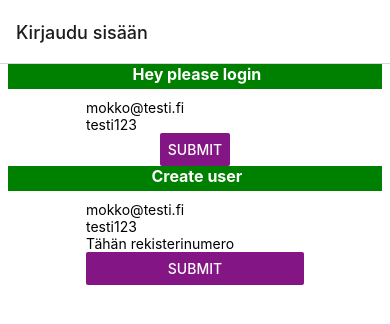
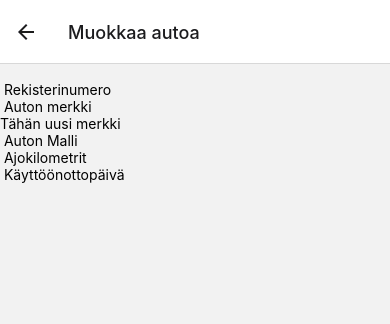
Before and after one commit to TVT21KMO-Mobiilikehitysprojekti-R6/Jaska, a React Native app: screen /editCar in a window 390 px wide. Shown: the top 324 px of the page. Built offline with nearby package versions, Linux system fonts and the light colour scheme.

Commit message:
Muopkkasnapin toiminta ja editCar sivu

```diff
--- a/App.js
+++ b/App.js
@@ -7,6 +7,7 @@ import MainPage from './components/MainPage';
 import StartPage from './components/StartPage';
 import AddNewEvent from './components/AddNewEvent';
 import { firestone } from './firebase/Config'
+import editCar from './components/editCar';
 
 
 export default function App() {
@@ -38,6 +39,13 @@ export default function App() {
           component={AddNewEvent}
           options={{title: 'Luo uusi tapahtuma'}}
           />
+          <Stack.Screen
+          name="editCar"
+          component={editCar}
+          options={{title: 'Muokkaa autoa'}}
+          />
+
+
       </Stack.Navigator>
     </NavigationContainer>
 
--- a/components/AddNewEvent.js
+++ b/components/AddNewEvent.js
@@ -24,7 +24,7 @@ export default function AddNewEvent({route, navigation}) {
     if (user) {
       const uid = user.uid;
       setUserID(user.uid);
-      console.log("käyttäjä ADDEVENT SIVULLA " +uid)
+      //console.log("käyttäjä ADDEVENT SIVULLA " +uid)
     } else {
       console.log("Ei ole kirjautunut")
     }
--- a/components/LoginPage.js
+++ b/components/LoginPage.js
@@ -23,7 +23,7 @@ export default function LoginPage({navigation, setLogin}) {
       signInWithEmailAndPassword(auth,email,password)
       .then((userCredential) => {
         setLogin2(true)
-        console.log("testiä loginsivun loginfunktiossa", userCredential)
+        //console.log("testiä loginsivun loginfunktiossa", userCredential)
         navigation.navigate("MainPage", {login5: userCredential.user.uid}, {carPlate: userCredential.user.displayName})
 
       }).catch((error) => {
--- a/components/MainPage.js
+++ b/components/MainPage.js
@@ -24,7 +24,7 @@ export default function MainPage({navigation, route, login5, username, password}
   const [editButtonPressed, setEditButtonPressed] = useState(false);
   const [modalVisible, setModalVisible] = useState(false);
   const auth = getAuth();
-  const [displayName, setDisplayName] = useState('');
+  //const [displayName, setDisplayName] = useState('');
 
 
  const deleteThis= async (id) => {                //Tämä poistaa yhden eventin
@@ -59,7 +59,6 @@ onAuthStateChanged(auth, (user) => {        //Tämä hakee firebasesta kirjautun
 
 
 
-
 useLayoutEffect( () => {              //Tämä lisää stack navigaattoriin napin
   navigation.setOptions({
       headerRight: () => (
@@ -72,7 +71,7 @@ useLayoutEffect( () => {              //Tämä lisää stack navigaattoriin napi
           />
       ),
   })
-}, [])
+}, [editButtonPressed])
 
 useEffect(() => {  //Tämä hakee datan firebasesta, vai hakeeko?
   setLogged(true)      //tämä lisätty
@@ -123,8 +122,9 @@ const newFuelerHandle = (event) => {              //Tämä on modalin käyttöfu
   if ( logged){
   return(
     <View style={Styles.container}>
-{/*                             {editButtonPressed != false && <Pressable style={Styles.button} onPress={() => deleteThis(id.id) }><Text style={Styles.textStyle}>Poista</Text>
- */}
+                             {editButtonPressed != false && <Pressable style={Styles.button} onPress={() => navigation.navigate('editCar', {carData: carData}) }><Text style={Styles.textStyle}>Muokkaa autoa</Text>
+ </Pressable>}
+
       <Text style={Styles.heading}> Tapahtumat  {carData} </Text>
 
         <View style={Styles.ScrollView}>
@@ -174,6 +174,7 @@ const newFuelerHandle = (event) => {              //Tämä on modalin käyttöfu
 
                       {editButtonPressed != false && <Pressable style={Styles.button} onPress={() => deleteThis(id.id) }><Text style={Styles.textStyle}>Poista</Text>
                     </Pressable> }
+
                   </View>
 
                   ))
@@ -182,6 +183,7 @@ const newFuelerHandle = (event) => {              //Tämä on modalin käyttöfu
 
         </View>
 <Pressable style={Styles.button}  onPress={() => setModalVisible(true)}><Text style={Styles.buttonText}>Lisää tapahtuma</Text></Pressable>
+
     </View>
 
   )
--- /dev/null
+++ b/components/editCar.js
@@ -0,0 +1,42 @@
+import React, { useState, createClass } from 'react'
+import { View, Text, TextInput, Button } from 'react-native';
+import Styles from './Styles';
+import { Route } from '@react-navigation/native';
+import RadioForm, {RadioButton, RadioButtonInput, RadioButtonLabel} from 'react-native-simple-radio-button';
+import Pressable from 'react-native/Libraries/Components/Pressable/Pressable';
+import { getAuth, onAuthStateChanged} from "firebase/auth";
+
+
+export default function editCar({route, navigation}) {
+
+const [carMake, setCarMake] = useState('')
+
+
+  console.log(route.params?.carData)
+    return(
+        <View>
+
+            <Text> </Text>
+            <Text> Rekisterinumero {route.params?.carData}</Text>
+
+            <Text> Auton merkki {carMake}</Text>
+            <TextInput
+            sstyle={{flex: 0.75}}
+            onChangeText={text => setCarMake(text)}
+            value={carMake}
+            keyboardType='email-address'
+            placeholder="Tähän uusi merkki"
+            />
+            <Text> Auton Malli {route.params?.carData}</Text>
+            <Text> Ajokilometrit {route.params?.carData}</Text>
+            <Text> Käyttöönottopäivä {route.params?.carData}</Text>
+
+
+
+
+
+            </View>
+
+    )
+
+}
```
